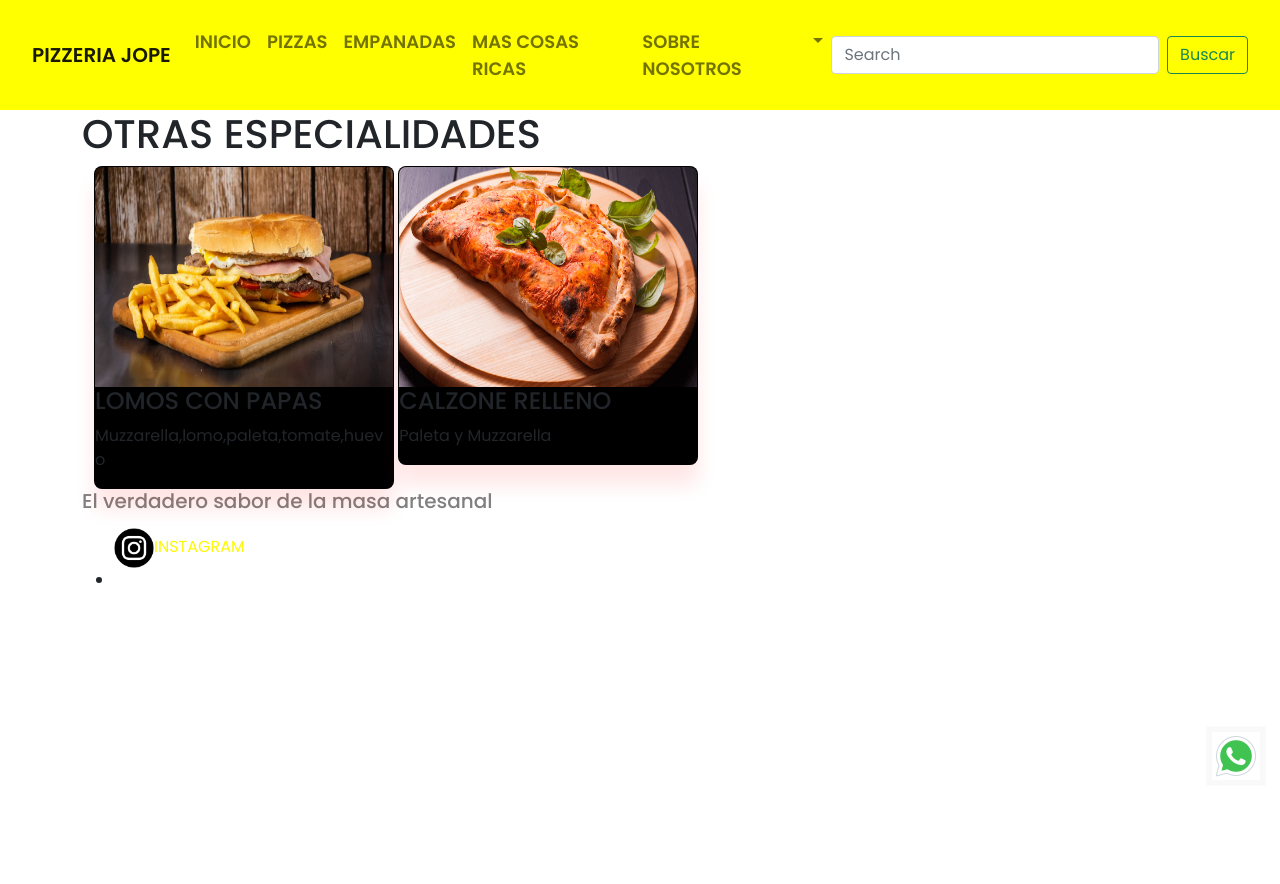
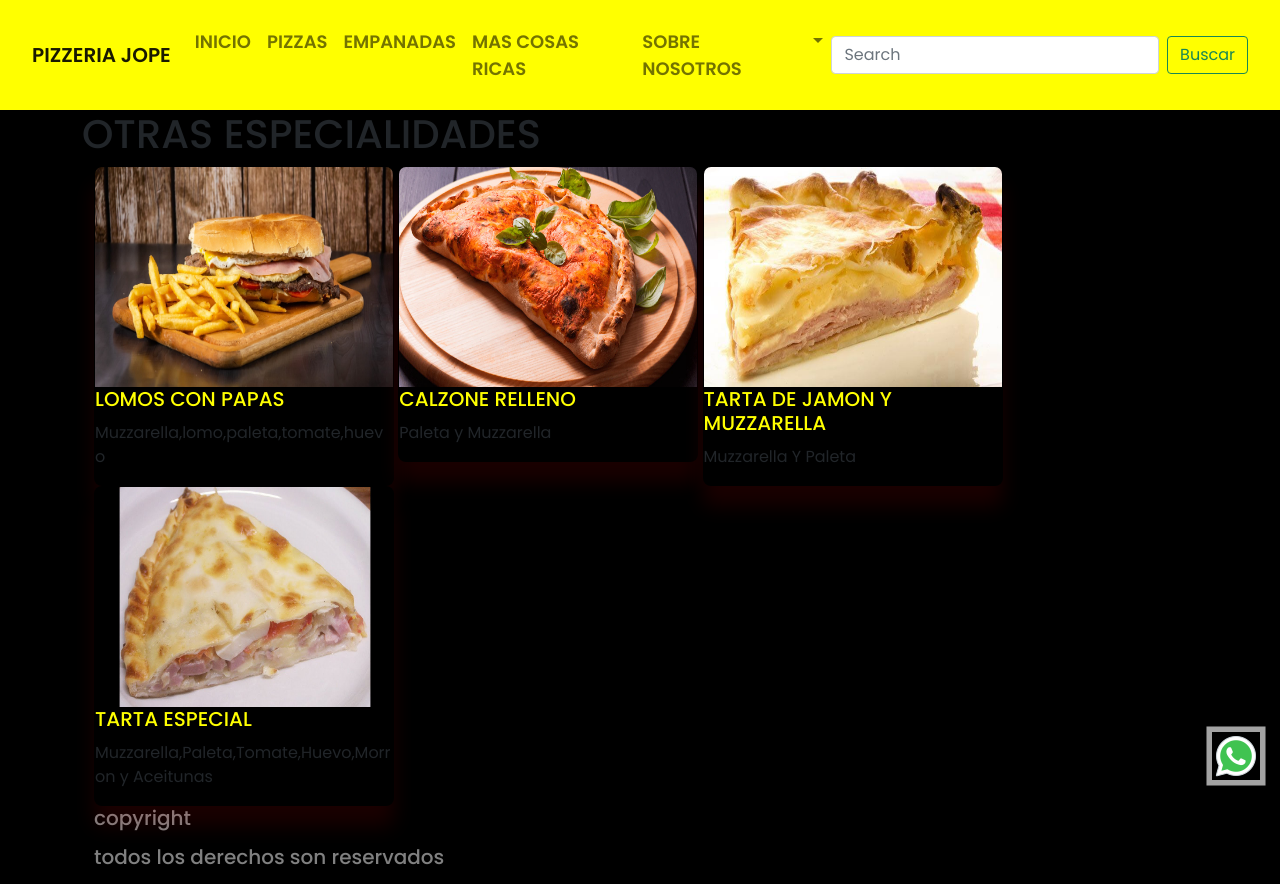
Before and after one commit to AlondraFernandez/coder-carrera, a plain HTML site: page pages/mas cosas ricas.html in a window 1280 px wide. Before the commit the page ends 800 px from the top, so only its background shows below. Drawn offline with nearby package versions, Linux system fonts and the light colour scheme.

Commit message:
coder-carrera

```diff
--- a/css/style.css
+++ b/css/style.css
@@ -249,9 +249,9 @@ h2{
     flex-direction: column;
     margin-bottom: 0;
 }
-.delicias{
+h2.delicias{
     padding: 0;
-    text-align: center;
+
 }
 }
 /*empanadas html*/
--- a/pages/mas cosas ricas.html
+++ b/pages/mas cosas ricas.html
@@ -7,7 +7,7 @@
     <link href="https://cdn.jsdelivr.net/npm/bootstrap@5.1.3/dist/css/bootstrap.min.css" rel="stylesheet" integrity="sha384-1BmE4kWBq78iYhFldvKuhfTAU6auU8tT94WrHftjDbrCEXSU1oBoqyl2QvZ6jIW3" crossorigin="anonymous">
     <link rel="stylesheet" href="../css/style.css">
 </head>
-<body>
+<body class="dark">
   <header>
     <nav class="navbar navbar-expand-lg navbar-light bg-yellow">
         <div class="container-fluid">
@@ -58,13 +58,23 @@
             <div class="container">
             <div class="card">
                 <img src="../assets/img/lomo.jpg" alt="empanadas jamon y queso">
-                <h4>LOMOS CON PAPAS</h4>
+                <h4 class="card-title">LOMOS CON PAPAS</h4>
                 <p>Muzzarella,lomo,paleta,tomate,huevo</p>
             </div>
             <div class="card">
                 <img src="../assets/img/calzone.webp" alt="empanadas Roquefort">
-                <h4>CALZONE RELLENO</h4>
+                <h4 class="card-title">CALZONE RELLENO</h4>
                 <p>Paleta y Muzzarella</p>
+            </div>
+            <div class="card">
+              <img src="../assets/img/tarta jamon y queso.jpg" alt="empanadas jamon y queso">
+                <h4 class="card-title">TARTA DE JAMON Y MUZZARELLA</h4>
+                <p>Muzzarella Y Paleta</p>
+            </div>
+            <div class="card">
+              <img src="../assets/img/tarta especial.jpg" alt="empanadas jamon y queso">
+                <h4 class="card-title">TARTA ESPECIAL</h4>
+                <p>Muzzarella,Paleta,Tomate,Huevo,Morron y Aceitunas</p>
             </div>
             <script src="https://cdn.jsdelivr.net/npm/@popperjs/core@2.10.2/dist/umd/popper.min.js" integrity="sha384-7+zCNj/IqJ95wo16oMtfsKbZ9ccEh31eOz1HGyDuCQ6wgnyJNSYdrPa03rtR1zdB" crossorigin="anonymous"></script>
         <script src="https://cdn.jsdelivr.net/npm/bootstrap@5.1.3/dist/js/bootstrap.min.js" integrity="sha384-QJHtvGhmr9XOIpI6YVutG+2QOK9T+ZnN4kzFN1RtK3zEFEIsxhlmWl5/YESvpZ13" crossorigin="anonymous"></script>
@@ -75,13 +85,12 @@
         </a>
         </div>
     <div class="container">
-    <footer>
-        <section>
-            <h3>El verdadero sabor de la masa artesanal</h3>
-            <ul>
-            </li><a href=""><img src="../assets/img/instagram.png" alt="">INSTAGRAM</a><li>
-            </ul>
-        </section>
-    </footer>
+      <footer class="footer-1">
+        <div class="footer-content container">
+            <div class="link">
+                <h3 class="copyright">copyright</h3>
+                <h3>todos los derechos son reservados</h3>
+        </div>
+        </footer>
 </body>
 </html>
```
